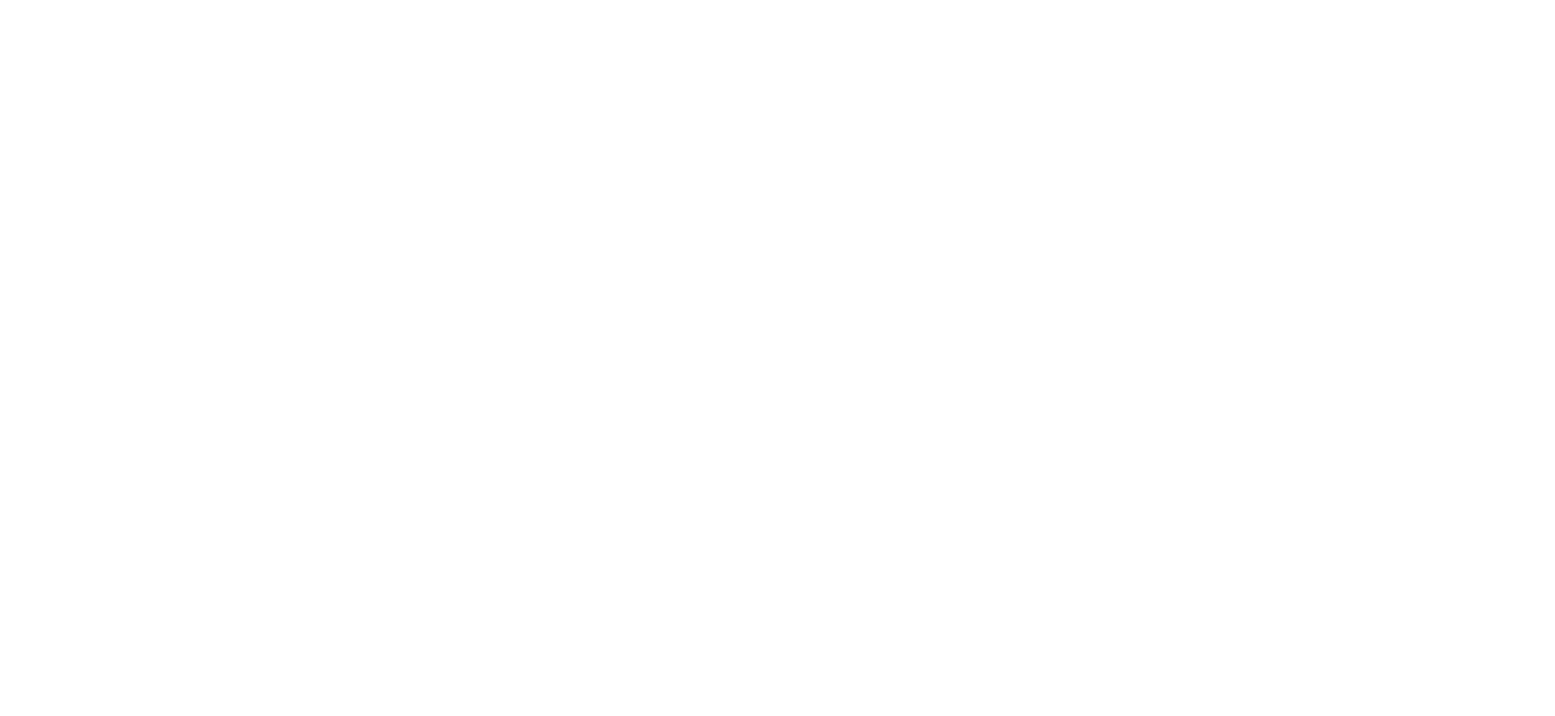
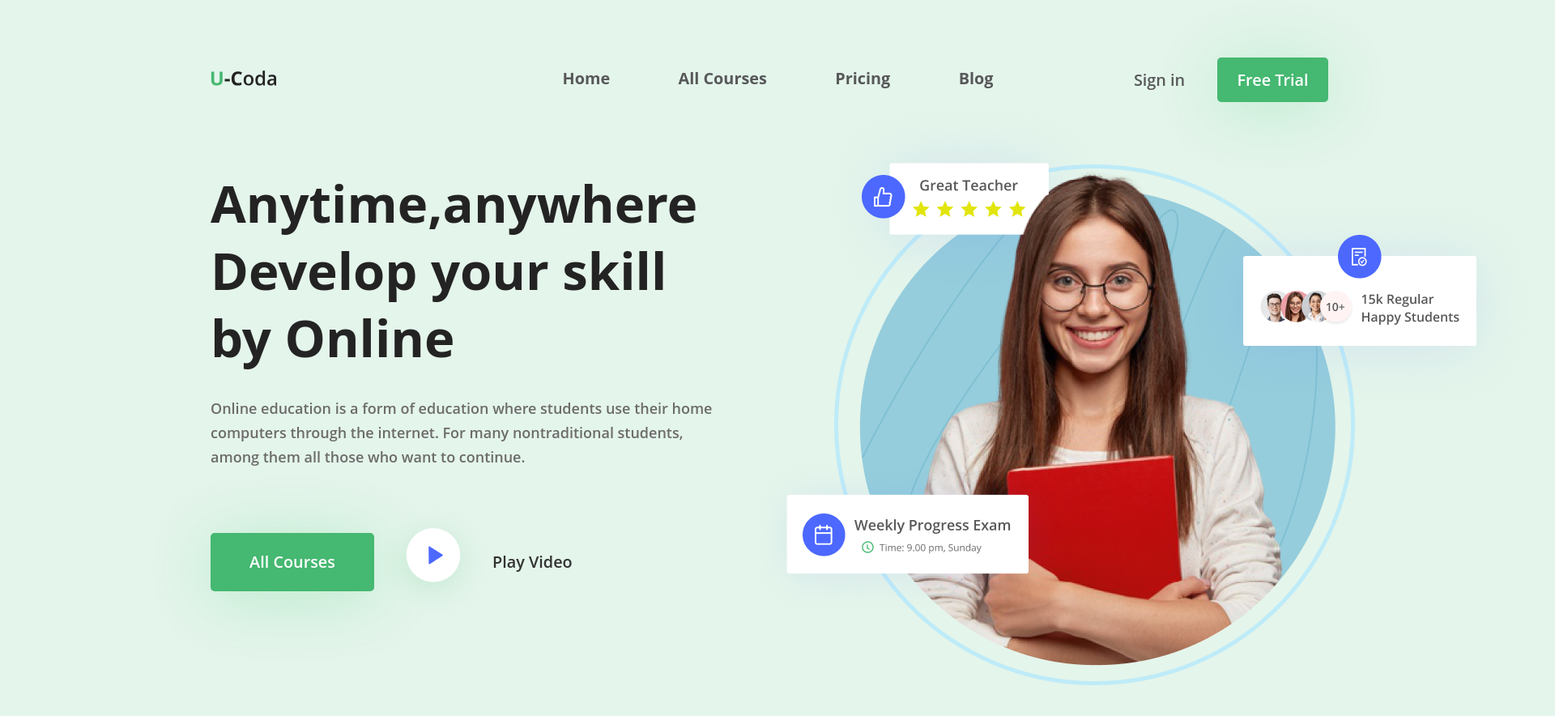
Before and after one commit to DaviD864729/project, a plain HTML site: page index.html in a window 1280 px wide. Shown: the whole page at 81% size, 1920 px wide, since content can reach past the window. Before the commit the page ends 800 px from the top, so only its background shows below. Drawn offline with Linux system fonts and the light colour scheme.

Commit message:
Header full

```diff
--- a/index.html
+++ b/index.html
@@ -23,9 +23,23 @@
         <div class="container">
 
             <nav class="nav">
+                <div class="logo">
+                    <img src="./images/header--logo.svg" alt="logo" class="logo--img">
+                </div>
                 <ul class="nav--ul">
-
+                    <li class="nav--ul--li"><a href="#"  class="nav--ul--li--link">Home</a></li>
+                    <li class="nav--ul--li"><a href="#"  class="nav--ul--li--link">All Courses</a></li>
+                    <li class="nav--ul--li"><a href="#"  class="nav--ul--li--link">Pricing</a></li>
+                    <li class="nav--ul--li"><a href="#"  class="nav--ul--li--link">Blog</a></li>
                 </ul>
+                <div class="nav--btns">
+                    <a class="nav--btns--left">
+                        Sign in
+                    </a>
+                    <button class="nav--btns--right">
+                        Free Trial
+                    </button>
+                </div>
             </nav>
 
 
@@ -37,7 +51,30 @@
 
             <!---------------------------------------------------------- Hero start ------------------------------------------->
             <section id="hero">
+                <div class="hero--left">
+                    <h2 class="hero--left--title">
+                        Anytime,anywhere Develop your skill
+                        by Online
 
+                    </h2>
+                    <p class="hero--left--text">
+                        Online education is a form of education where students use their home computers through the
+                        internet. For many nontraditional students, among them all those who want to continue.
+                    </p>
+                    <div class="hero--left--btns">
+                        <button class="hero--left--btns--one">
+                            All Courses
+                        </button>
+                        <a href="" class="hero--left--btns--two">
+                            <img src="./images/play--button.png" alt="play">
+                            Play Video
+                        </a>
+                    </div>
+                </div>
+
+                <div class="hero--right">
+                    <img src="./images/hero--right-img.png" alt="hero-img">
+                </div>
             </section>
 
 
--- a/styles/style.css
+++ b/styles/style.css
@@ -4,23 +4,23 @@
 * {
     margin: 0;
     padding: 0;
-    box-sizing: border-box ;
+    box-sizing: border-box;
 }
 
-.container{
+.container {
     width: 1400px;
     margin: 0 auto;
 }
 
-a{
+a {
     text-decoration: none;
 }
 
-li{
+li {
     list-style-type: none;
 }
 
-/* ------------------------------------------------------All property start--------------------------------------------- */
+/* ------------------------------------------------------All property end--------------------------------------------- */
 
 
 
@@ -31,17 +31,168 @@ li{
 
 /*---------------------------------------------------------------- Header start -------------------------------------------------------*/
 
+#header {
+    padding-top: 71px;
+    width: 1920px;
+    background: #E4F5EB;
+    height: 900px;
+    margin: 0 auto;
+}
 
+.wrapper {
+    display: flex;
+    justify-content: space-between;
+    align-items: center;
+}
 
+.nav {
+    display: flex;
+    justify-content: space-between;
+    align-items: center;
+}
 
+/* .logo {} */
+
+/* .logo--img {} */
+
+.nav--ul {
+    display: flex;
+    justify-content: space-between;
+    align-items: center;
+    width: 38%;
+    margin-left: 200px;
+
+}
+
+/* .nav--ul--li {} */
+
+.nav--ul--li--link {
+    font-family: 'Open Sans';
+    font-style: normal;
+    font-weight: 700;
+    font-size: 19.8294px;
+    line-height: 15px;
+    color: #575859;
+}
+
+.nav--btns {
+    display: flex;
+    width: 20%;
+    justify-content: space-around;
+    align-items: center;
+}
+
+.nav--btns--left {
+    font-family: 'Open Sans';
+    font-style: normal;
+    font-weight: 600;
+    font-size: 19.8294px;
+    line-height: 15px;
+    color: #575859;
+}
+
+.nav--btns--right {
+    width: 137px;
+    height: 55px;
+    border-radius: 5px;
+    border: none;
+    background: #45B871;
+    box-shadow: 0px 7.93174px 79.3174px rgba(9, 188, 77, 0.2);
+
+    font-family: 'Open Sans';
+    font-style: normal;
+    font-weight: 600;
+    font-size: 19.8294px;
+    line-height: 15px;
+    color: #FFFFFF;
+}
 
 
 
 
 /*---------------------------------------------------------------- Hero start------------------------------------------- */
+#hero {
+    display: flex;
+    justify-content: space-between;
+    align-items: center;
+}
+
+.hero--left {
+    display: flex;
+    flex-direction: column;
+}
+
+.hero--left--title {
+
+    width: 613px;
+    font-family: 'Open Sans';
+    font-style: normal;
+    font-weight: 700;
+    font-size: 63.4539px;
+    line-height: 83px;
 
 
+    color: #242323;
 
+}
+
+.hero--left--text {
+    margin: 31px 0 41px;
+    width: 625px;
+    font-family: 'Open Sans';
+    font-style: normal;
+    font-weight: 600;
+    font-size: 18px;
+    line-height: 30px;
+
+
+    color: #6C6C6A;
+
+
+}
+
+.hero--left--btns {
+    display: flex;
+
+    align-items: center;
+}
+
+.hero--left--btns--one {
+    width: 202px;
+    height: 72px;
+    border-radius: 5px;
+    border: none;
+    background: #45B871;
+    box-shadow: 0px 7.93174px 79.3174px rgba(9, 188, 77, 0.2);
+
+    font-family: 'Open Sans';
+    font-style: normal;
+    font-weight: 600;
+    font-size: 19.8294px;
+    line-height: 32px;
+    color: #FFFFFF;
+}
+
+.hero--left--btns--two {
+    display: flex;
+    justify-content: space-between;
+    align-items: center;
+
+    font-family: 'Open Sans';
+    font-style: normal;
+    font-weight: 600;
+    font-size: 19.8294px;
+    line-height: 15px;
+
+
+    color: #242323ec;
+
+}
+
+.hero--right {
+    position: relative;
+    right: -40px;
+}
 
 
 
```
Also changed, not shown: images/header--logo.svg (added).
